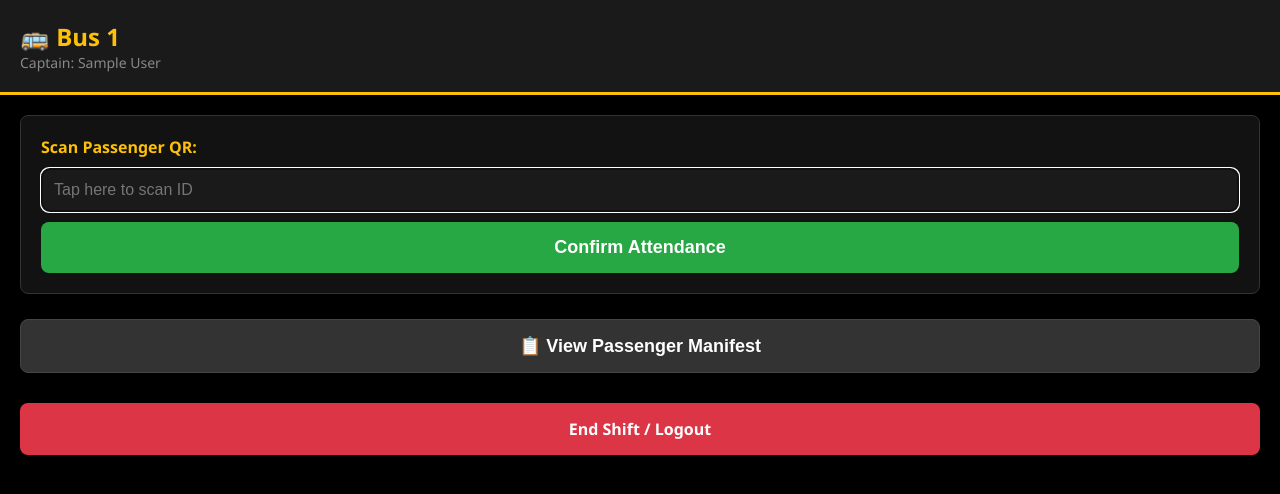
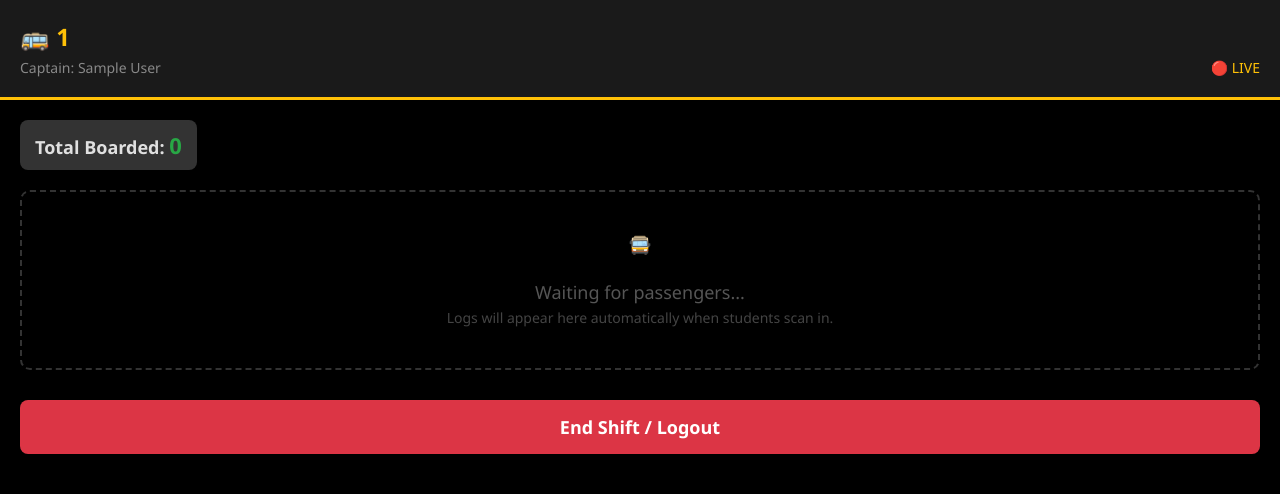
Before and after one commit to Kashyap42576/transit-app, a Flask app: template templates/driver_dashboard.html in a window 1280 px wide. Shown: the top 494 px of the page. Run offline with Flask 3, Linux system fonts and the light colour scheme; the template is opened without the code that fills it, so the values that code supplies are empty; the visitor is signed in with stand-in values (Sample User, id 1).

Commit message:
Update Driver Dashboard title and layout

```diff
--- a/templates/driver_dashboard.html
+++ b/templates/driver_dashboard.html
@@ -1,45 +1,64 @@
 <!DOCTYPE html>
 <html>
 <head>
-    <title>Driver Dashboard - PU Transit</title>
+    <title>Driver Dashboard - Live Manifest</title>
     <meta name="viewport" content="width=device-width, initial-scale=1">
+    <meta http-equiv="refresh" content="5">
     <style>
-        body { font-family: 'Segoe UI', sans-serif; background-color: #000; color: #e0e0e0; margin: 0; padding: 0; }
-        .top-nav { background-color: #1a1a1a; border-bottom: 3px solid #ffc107; padding: 20px; position: sticky; top: 0; z-index: 100;}
-        .bus-title { font-size: 24px; color: #ffc107; font-weight: bold; margin: 0; }
+        body { font-family: 'Segoe UI', Tahoma, Geneva, Verdana, sans-serif; background-color: #000000; color: #e0e0e0; margin: 0; padding: 0; }
+        .top-nav { background-color: #1a1a1a; border-bottom: 3px solid #ffc107; padding: 20px; position: sticky; top: 0; z-index: 100; }
+        .bus-title { font-size: 24px; color: #ffc107; font-weight: bold; margin: 0 0 5px 0; }
+        .driver-info { font-size: 14px; color: #888; margin: 0; display: flex; justify-content: space-between; }
+
         .main-content { padding: 20px; }
-        .scan-container { background: #121212; border: 1px solid #333; padding: 20px; border-radius: 8px; margin-bottom: 25px; }
-        input[type="text"] { width: 100%; padding: 12px; margin: 10px 0; border-radius: 8px; border: 1px solid #444; background: #1a1a1a; color: white; font-size: 16px; box-sizing: border-box; }
-        .mark-btn { background: #28a745; color: white; border: none; padding: 15px; width: 100%; border-radius: 8px; font-weight: bold; font-size: 18px; cursor: pointer; }
-        .flash-msg { padding: 15px; border-radius: 8px; margin-bottom: 20px; text-align: center; border: 1px solid #ffc107; color: #ffc107; }
-        .logout-btn { display: block; background: #dc3545; color: white; text-align: center; text-decoration: none; padding: 15px; font-weight: bold; margin-top: 30px; border-radius: 8px; }
+        .action-bar { display: flex; justify-content: space-between; align-items: center; margin-bottom: 20px; }
+        .count-badge { background: #333; padding: 10px 15px; border-radius: 8px; font-size: 18px; font-weight: bold; }
+        .count-badge span { color: #28a745; font-size: 22px; }
+
+        /* Passenger Cards */
+        .passenger-card { background: #121212; border: 1px solid #333; border-left: 5px solid #ffc107; padding: 15px; border-radius: 8px; margin-bottom: 15px; }
+        .p-header { display: flex; justify-content: space-between; align-items: center; margin-bottom: 10px; border-bottom: 1px solid #222; padding-bottom: 10px; }
+        .p-name { font-size: 18px; font-weight: bold; color: #fff; }
+        .p-type { font-size: 12px; background: #333; padding: 4px 8px; border-radius: 4px; color: #aaa; text-transform: uppercase; }
+        .p-time { text-align: right; color: #666; font-size: 13px; margin-top: 10px; }
+
+        .empty-state { text-align: center; color: #555; padding: 40px 20px; font-size: 18px; border: 2px dashed #333; border-radius: 10px; margin-top: 20px; }
+        .logout-btn { display: block; background: #dc3545; color: white; text-align: center; text-decoration: none; padding: 15px; font-size: 18px; font-weight: bold; margin-top: 30px; border-radius: 8px; }
     </style>
 </head>
 <body>
+
     <div class="top-nav">
-        <h1 class="bus-title">🚌 Bus {{ session['assigned_bus'] }}</h1>
-        <div style="font-size: 14px; color: #888;">Captain: {{ session['driver_name'] }}</div>
+        <h1 class="bus-title">🚌 {{ session['assigned_bus'] }}</h1>
+        <div class="driver-info">
+            <span>Captain: {{ session['driver_name'] }}</span>
+            <span style="color: #ffc107;">🔴 LIVE</span>
+        </div>
     </div>
 
     <div class="main-content">
-        {% with messages = get_flashed_messages() %}
-          {% if messages %}{% for message in messages %}<div class="flash-msg">{{ message }}</div>{% endfor %}{% endif %}
-        {% endwith %}
-
-        <div class="scan-container">
-            <form action="/mark_attendance" method="POST">
-                <input type="hidden" name="bus_number" value="{{ session['assigned_bus'] }}">
-                <label style="color: #ffc107; font-weight: bold; display: block;">Scan Passenger QR:</label>
-                <input type="text" name="scanned_id" placeholder="Tap here to scan ID" required autofocus>
-                <button type="submit" class="mark-btn">Confirm Attendance</button>
-            </form>
+        <div class="action-bar">
+            <div class="count-badge">Total Boarded: <span>{{ logs|length }}</span></div>
         </div>
 
-        <button class="mark-btn" style="background: #333; border: 1px solid #444;" onclick="window.location.href='/manifest/{{ session['assigned_bus'] }}'">
-            📋 View Passenger Manifest
-        </button>
+        {% for row in logs %}
+        <div class="passenger-card">
+            <div class="p-header">
+                <div class="p-name">{{ row.get('Name', 'Unknown') }}</div>
+                <div class="p-type">{{ row.get('Role', 'Passenger') }}</div>
+            </div>
+            <div class="p-time">Scanned at: {{ row.get('Timestamp', '').split(' ')[1] }}</div>
+        </div>
+        {% else %}
+        <div class="empty-state">
+            🚍<br><br>
+            Waiting for passengers...<br>
+            <span style="font-size: 14px; color: #444;">Logs will appear here automatically when students scan in.</span>
+        </div>
+        {% endfor %}
 
         <a href="/logout" class="logout-btn">End Shift / Logout</a>
     </div>
+
 </body>
 </html>
```
